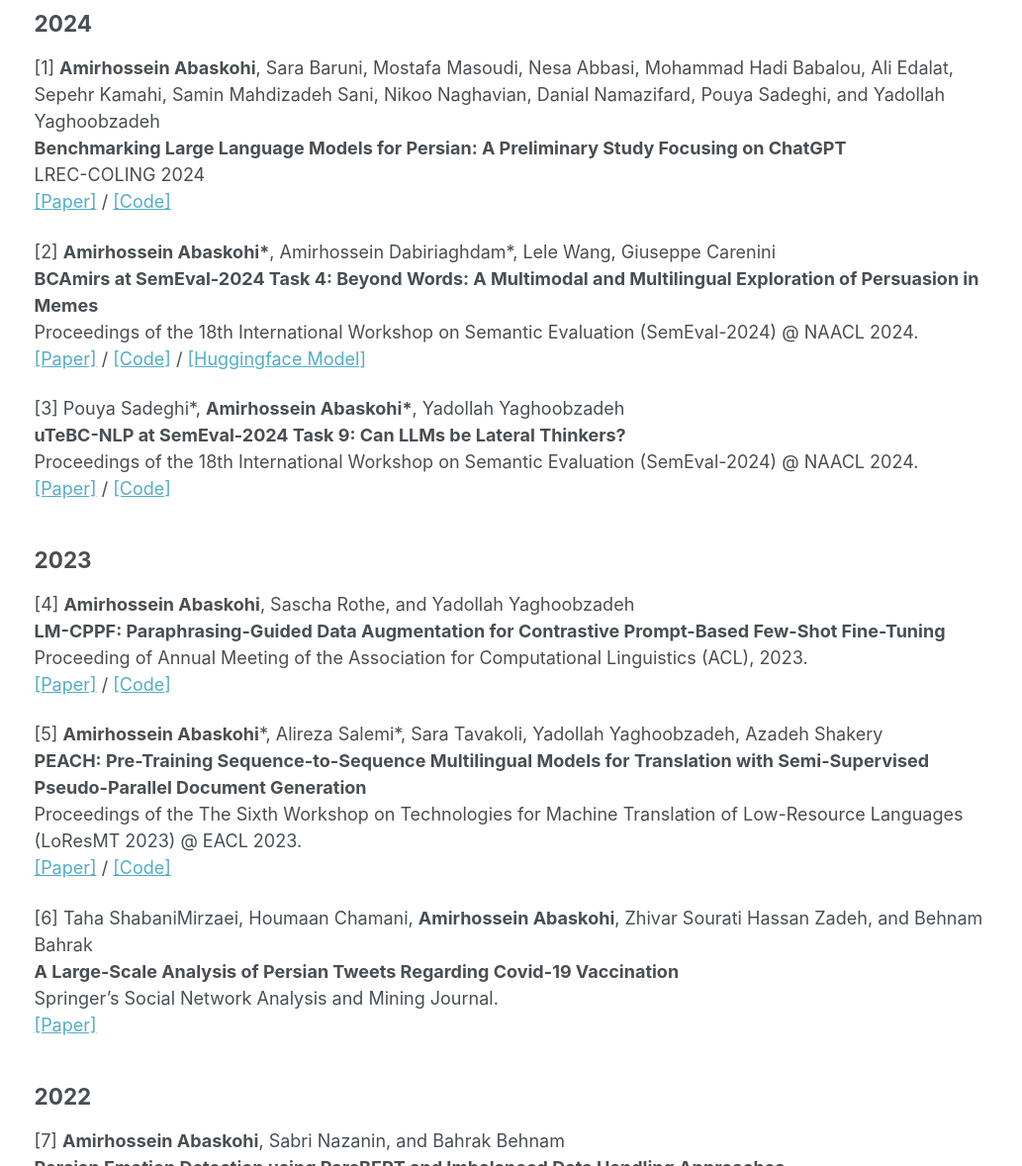
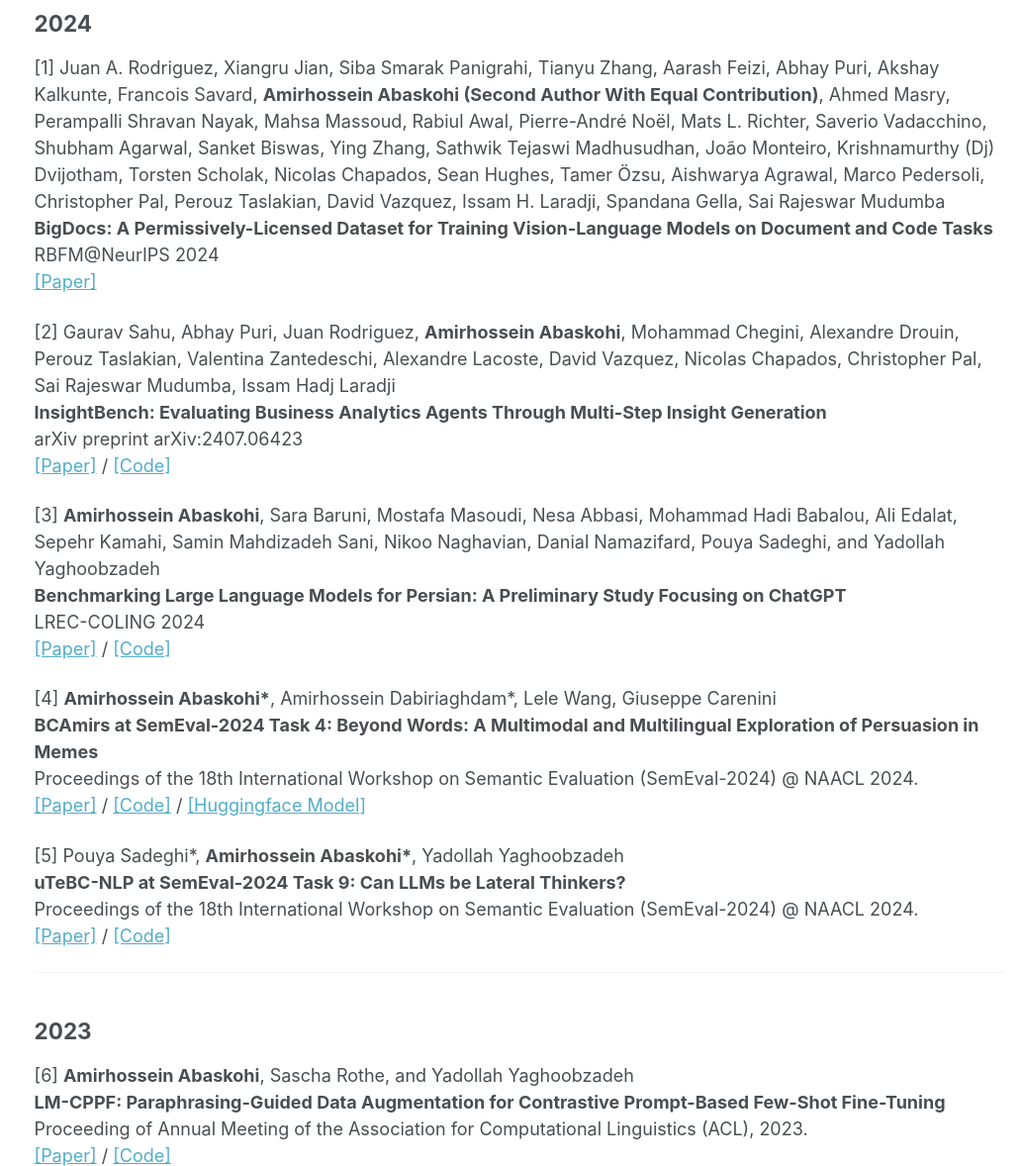
Before and after one commit to AmirAbaskohi/AmirAbaskohi.github.io, a Jekyll site: the page built from _pages/publications.md, in a window 1280 px wide and 1400 px high, cut to the strip 222-1400 px from the top of the window. Shown: the whole strip at 99% size, without its empty margins (247-1280 px from the left). Built offline with Jekyll 4.4.1, drawn with Linux system fonts in a browser that asks for light colours; some of the changed text lies outside the part shown.

Commit message:
Update publications.md

```diff
--- a/_pages/publications.md
+++ b/_pages/publications.md
@@ -10,54 +10,63 @@ author_profile: true
 {% endif %}
 
 ## 2024
-[1] __Amirhossein Abaskohi__, Sara Baruni, Mostafa Masoudi, Nesa Abbasi, Mohammad Hadi Babalou, Ali Edalat, Sepehr Kamahi, Samin Mahdizadeh Sani, Nikoo Naghavian, Danial Namazifard, Pouya Sadeghi, and Yadollah Yaghoobzadeh
+[1] Juan A. Rodriguez, Xiangru Jian, Siba Smarak Panigrahi, Tianyu Zhang, Aarash Feizi, Abhay Puri, Akshay Kalkunte, Francois Savard, __Amirhossein Abaskohi (Second Author With Equal Contribution)__, Ahmed Masry, Perampalli Shravan Nayak, Mahsa Massoud, Rabiul Awal, Pierre-André Noël, Mats L. Richter, Saverio Vadacchino, Shubham Agarwal, Sanket Biswas, Ying Zhang, Sathwik Tejaswi Madhusudhan, João Monteiro, Krishnamurthy (Dj) Dvijotham, Torsten Scholak, Nicolas Chapados, Sean Hughes, Tamer Özsu, Aishwarya Agrawal, Marco Pedersoli, Christopher Pal, Perouz Taslakian, David Vazquez, Issam H. Laradji, Spandana Gella, Sai Rajeswar Mudumba
+**BigDocs: A Permissively-Licensed Dataset for Training Vision-Language Models on Document and Code Tasks**
+RBFM@NeurIPS 2024
+[\[Paper\]](https://openreview.net/forum?id=b1ivBPLb1n)
+
+[2] Gaurav Sahu, Abhay Puri, Juan Rodriguez, __Amirhossein Abaskohi__, Mohammad Chegini, Alexandre Drouin, Perouz Taslakian, Valentina Zantedeschi, Alexandre Lacoste, David Vazquez, Nicolas Chapados, Christopher Pal, Sai Rajeswar Mudumba, Issam Hadj Laradji
+**InsightBench: Evaluating Business Analytics Agents Through Multi-Step Insight Generation**
+arXiv preprint arXiv:2407.06423
+[\[Paper\]](https://arxiv.org/abs/2407.06423) / [\[Code\]](https://github.com/ServiceNow/insight-bench)
+
+[3] __Amirhossein Abaskohi__, Sara Baruni, Mostafa Masoudi, Nesa Abbasi, Mohammad Hadi Babalou, Ali Edalat, Sepehr Kamahi, Samin Mahdizadeh Sani, Nikoo Naghavian, Danial Namazifard, Pouya Sadeghi, and Yadollah Yaghoobzadeh
 **Benchmarking Large Language Models for Persian: A Preliminary Study Focusing on ChatGPT**
 LREC-COLING 2024
-<br/>
 [\[Paper\]](https://arxiv.org/abs/2404.02403) / [\[Code\]](https://github.com/Ipouyall/Benchmarking_ChatGPT_for_Persian)
 
-[2] __Amirhossein Abaskohi\*__, Amirhossein Dabiriaghdam\*, Lele Wang, Giuseppe Carenini
+[4] __Amirhossein Abaskohi\*__, Amirhossein Dabiriaghdam\*, Lele Wang, Giuseppe Carenini
 **BCAmirs at SemEval-2024 Task 4: Beyond Words: A Multimodal and Multilingual Exploration of Persuasion in Memes**
 Proceedings of the 18th International Workshop on Semantic Evaluation (SemEval-2024) @ NAACL 2024.
-<br/>
 [\[Paper\]](https://arxiv.org/abs/2404.03022) / [\[Code\]](https://github.com/AmirAbaskohi/Beyond-Words-A-Multimodal-Exploration-of-Persuasion-in-Memes) / [\[Huggingface Model\]](https://huggingface.co/AmirHossein1378/LLaVA-1.5-7b-meme-captioner)
 
-[3] Pouya Sadeghi\*, __Amirhossein Abaskohi\*__, Yadollah Yaghoobzadeh
+[5] Pouya Sadeghi\*, __Amirhossein Abaskohi\*__, Yadollah Yaghoobzadeh
 **uTeBC-NLP at SemEval-2024 Task 9: Can LLMs be Lateral Thinkers?**
 Proceedings of the 18th International Workshop on Semantic Evaluation (SemEval-2024) @ NAACL 2024.
-<br/>
 [\[Paper\]](https://arxiv.org/abs/2404.02474) / [\[Code\]](https://github.com/Ipouyall/Can-LLMs-be-Lateral-Thinkers)
 
+---
+
 ## 2023
-[4] __Amirhossein Abaskohi__, Sascha Rothe, and Yadollah Yaghoobzadeh
+[6] __Amirhossein Abaskohi__, Sascha Rothe, and Yadollah Yaghoobzadeh
 **LM-CPPF: Paraphrasing-Guided Data Augmentation for Contrastive Prompt-Based Few-Shot Fine-Tuning**
 Proceeding of Annual Meeting of the Association for Computational Linguistics (ACL), 2023.
 [\[Paper\]](https://aclanthology.org/2023.acl-short.59.pdf) / [\[Code\]](https://github.com/AmirAbaskohi/LM-CPPF)
 
-[5] __Amirhossein Abaskohi__\*, Alireza Salemi\*, Sara Tavakoli, Yadollah Yaghoobzadeh, Azadeh Shakery
+[7] __Amirhossein Abaskohi__\*, Alireza Salemi\*, Sara Tavakoli, Yadollah Yaghoobzadeh, Azadeh Shakery
 **PEACH: Pre-Training Sequence-to-Sequence Multilingual Models for Translation with Semi-Supervised Pseudo-Parallel Document Generation**
 Proceedings of the The Sixth Workshop on Technologies for Machine Translation of Low-Resource Languages (LoResMT 2023) @ EACL 2023.
-<br/>
 [\[Paper\]](https://aclanthology.org/2023.loresmt-1.3.pdf) / [\[Code\]](https://github.com/AmirAbaskohi/PEACH)
 
-[6] Taha ShabaniMirzaei, Houmaan Chamani, __Amirhossein Abaskohi__, Zhivar Sourati Hassan Zadeh, and Behnam Bahrak
+[8] Taha ShabaniMirzaei, Houmaan Chamani, __Amirhossein Abaskohi__, Zhivar Sourati Hassan Zadeh, and Behnam Bahrak
 **A Large-Scale Analysis of Persian Tweets Regarding Covid-19 Vaccination**
 Springer's Social Network Analysis and Mining Journal.
 [\[Paper\]](https://link.springer.com/article/10.1007/s13278-023-01154-0)
 
+---
+
 ## 2022
-
-[7] __Amirhossein Abaskohi__, Sabri Nazanin, and Bahrak Behnam
+[9] __Amirhossein Abaskohi__, Sabri Nazanin, and Bahrak Behnam
 **Persian Emotion Detection using ParsBERT and Imbalanced Data Handling Approaches**
 arXiv preprint arXiv:2211.08029.
 [\[Paper\]](https://arxiv.org/pdf/2211.08029.pdf) / [\[Code\]](https://github.com/AmirAbaskohi/Persian-Emotion-Detection-using-ParsBERT-and-Imbalanced-Data-Handling-Approaches)
 
-[8] __Amirhossein Abaskohi__, Arash Rasouli\*, Tanin Zeraati\*, and Behnam Bahrak
+[10] __Amirhossein Abaskohi__, Arash Rasouli\*, Tanin Zeraati\*, and Behnam Bahrak
 **UTNLP at SemEval-2022 Task 6: A Comparative Analysis of Sarcasm Detection Using Generative-based and Mutation-based Data Augmentation**
 Proceedings of the 16th International Workshop on Semantic Evaluation (SemEval-2022) @ NAACL 2022.
 [\[Paper\]](https://aclanthology.org/2022.semeval-1.135.pdf) / [\[Code\]](https://github.com/amirabaskohi/semeval2022-task6-sarcasm-detection)
 
-[9] __Amirhossein Abaskohi__, Fatemeh Mortazavi, and Hadi Moradi
+[11] __Amirhossein Abaskohi__, Fatemeh Mortazavi, and Hadi Moradi
 **Automatic Speech Recognition for Speech Assessment of Persian Preschool Children**
 arXiv preprint arXiv:2203.12886
 [\[Paper\]](https://arxiv.org/pdf/2203.12886.pdf) / [\[Code\]](https://github.com/AmirAbaskohi/Automatic-Speech-recognition-for-Speech-Assessment-of-Persian-Preschool-Children)
```
